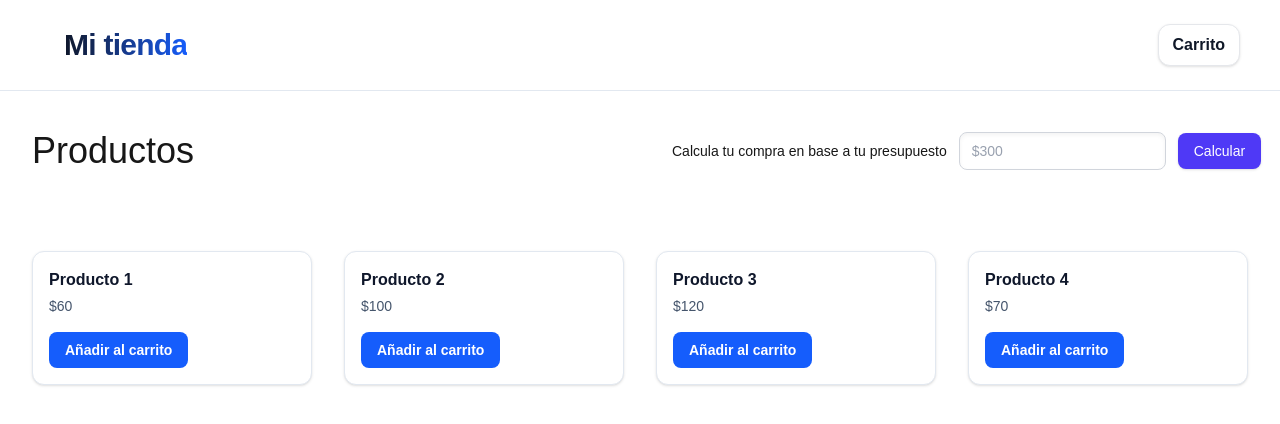
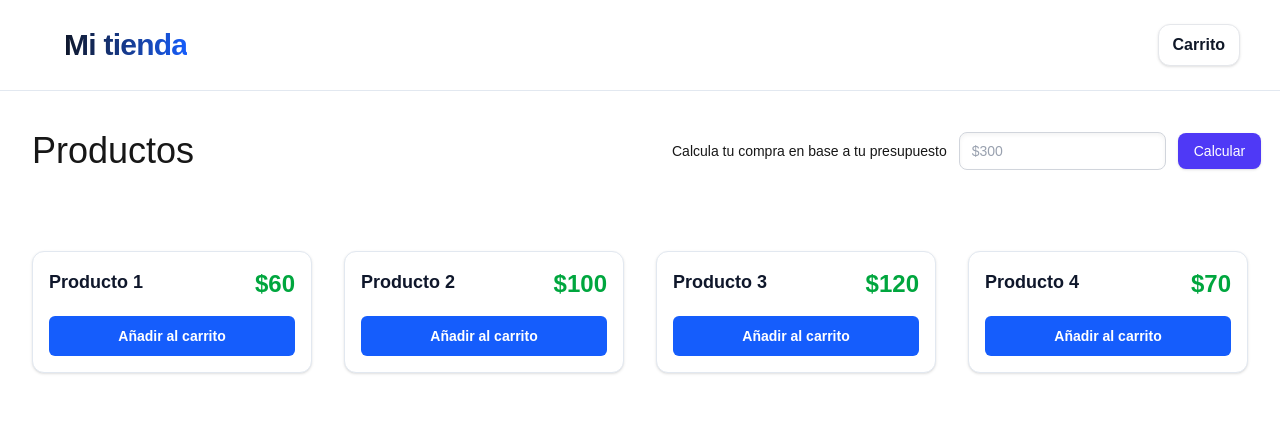
Before and after one commit to jazzielp/cart-nextjs-ts, a Next.js app: page / in a window 1280 px wide. Shown: the top 424 px of the page. Built offline with nearby package versions, Linux system fonts and the light colour scheme.

Commit message:
Refactor ProductCard component for improved layout and styling

```diff
--- a/src/app/components/ProductCard.tsx
+++ b/src/app/components/ProductCard.tsx
@@ -18,18 +18,18 @@ export function ProductCard({ product }: { product: Product }) {
     }
   }
   return (
-    <div className="">
-      <div className="rounded-xl border border-slate-200 dark:border-slate-800 bg-white dark:bg-slate-950 p-4 shadow hover:shadow-md transition-shadow">
-        <h3 className="text-base font-bold text-slate-900 dark:text-white">{product.name}</h3>
-        <p className="mt-1 text-sm text-slate-600 dark:text-slate-300">${product.price}</p>
-        <div className="flex flex-col md:flex-row items-start md:items-center">
-          <button className="mt-4 mr-3 inline-flex items-center justify-center rounded-lg bg-blue-600 text-white text-sm font-semibold px-4 py-2 hover:bg-blue-700 focus:outline-none focus:ring-2 focus:ring-blue-500 focus:ring-offset-2 focus:ring-offset-white dark:focus:ring-offset-slate-950 transition-colors cursor-pointer"
-            onClick={() => handleClick(product.id)}
-          >
-            Añadir al carrito
-          </button>
-
+    <div className="h-full">
+      <div className="flex flex-col h-full rounded-xl border border-slate-200 dark:border-slate-800 bg-white dark:bg-slate-950 p-4 shadow-sm hover:shadow-lg transition-shadow duration-300">
+        <div className="flex-grow flex justify-between items-start">
+          <h3 className="text-lg font-bold text-slate-900 dark:text-white">{product.name}</h3>
+          <p className="text-2xl font-bold text-green-600 dark:text-green-500">${product.price}</p>
         </div>
+        <button
+          className="mt-4 w-full inline-flex items-center justify-center rounded-md bg-blue-600 px-4 py-2.5 text-sm font-semibold text-white hover:bg-blue-700 focus:outline-none focus:ring-2 focus:ring-blue-500 focus:ring-offset-2 focus:ring-offset-white dark:focus:ring-offset-slate-950 transition-colors cursor-pointer"
+          onClick={() => handleClick(product.id)}
+        >
+          Añadir al carrito
+        </button>
       </div>
     </div>
   )
```
